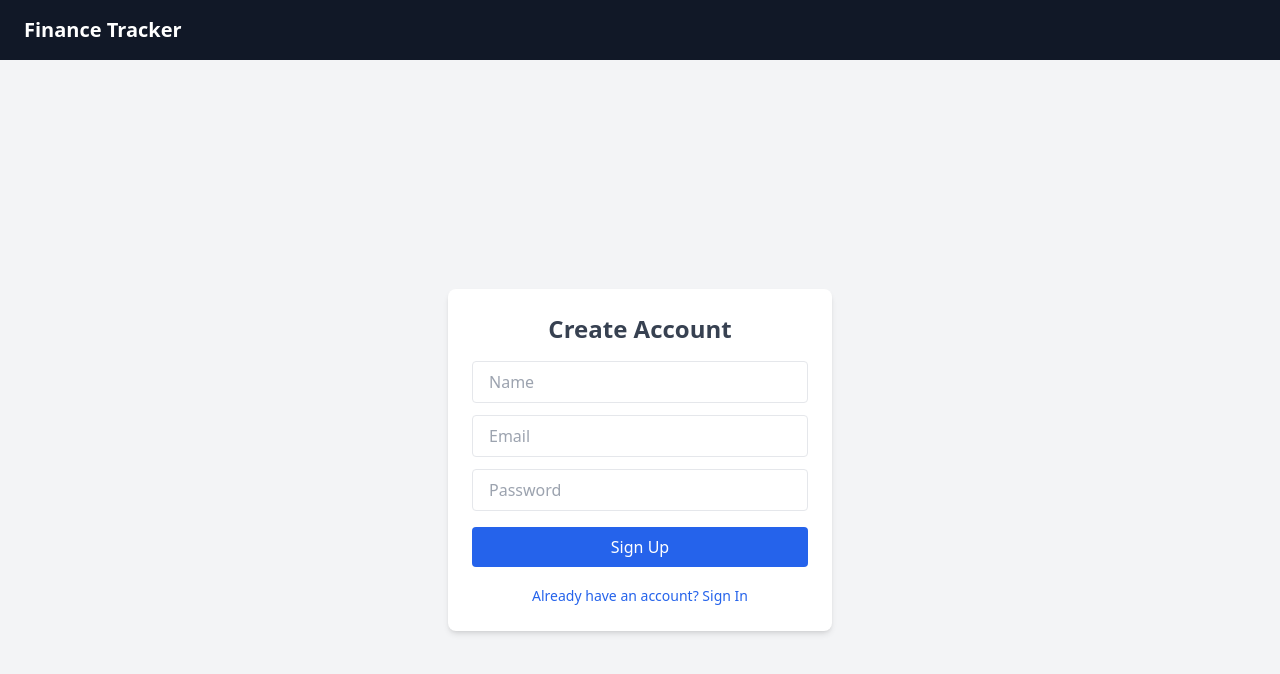
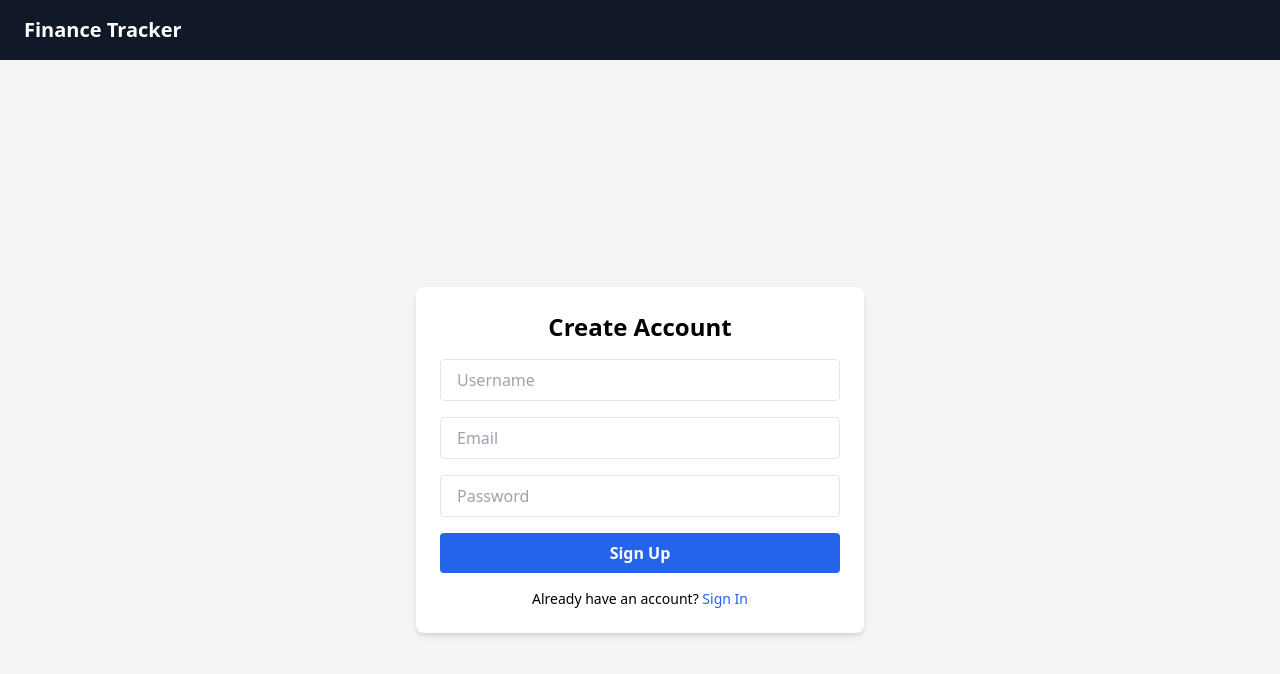
Before and after one commit to shaikh-mohd-samir/FINANCE-TRACKER, a React (Vite) app in the folder frontend/: page /signup in a window 1280 px wide. Shown: the top 674 px of the page. Built offline with nearby package versions, Linux system fonts and the light colour scheme.

Commit message:
Fix auth routing, UI links, and default signup landing

```diff
--- a/frontend/src/App.jsx
+++ b/frontend/src/App.jsx
@@ -1,6 +1,11 @@
-import { BrowserRouter as Router, Routes, Route, Navigate } from "react-router-dom";
+import {
+  BrowserRouter as Router,
+  Routes,
+  Route,
+  Navigate,
+} from "react-router-dom";
+
 import { AuthProvider, useAuth } from "./context/AuthContext";
-
 import Navbar from "./components/Navbar";
 
 import Signup from "./pages/SignUp";
@@ -8,16 +13,17 @@ import Signin from "./pages/SignIn";
 import VerifyOtp from "./pages/VerifyOTP";
 import ForgotPassword from "./pages/ForgotPassword";
 import ResetPassword from "./pages/ResetPassword";
+
 import Home from "./pages/Home";
 import Profile from "./pages/Profile";
 
-/* 🔐 Protected Route */
+/* 🔒 Protected Route */
 function PrivateRoute({ children }) {
   const { user } = useAuth();
   return user ? children : <Navigate to="/signin" replace />;
 }
 
-/* 🌍 All Routes */
+/* 🌍 Routes */
 function AppRoutes() {
   const { user } = useAuth();
 
@@ -27,15 +33,20 @@ function AppRoutes() {
       {user && <Navbar />}
 
       <Routes>
-        {/* 👤 Public Routes */}
-        <Route path="/" element={<Signup />} />
+        {/* 🌐 Public Routes */}
         <Route path="/signup" element={<Signup />} />
         <Route path="/signin" element={<Signin />} />
         <Route path="/verify-otp" element={<VerifyOtp />} />
-        <Route path="/forgot" element={<ForgotPassword />} />
+        <Route path="/forgot-password" element={<ForgotPassword />} />
         <Route path="/reset" element={<ResetPassword />} />
 
-        {/* 🔒 Protected Routes */}
+        {/* 🔁 ROOT REDIRECT (THIS FIXES LOCALHOST) */}
+        <Route
+          path="/"
+          element={<Navigate to={user ? "/home" : "/signup"} replace />}
+        />
+
+        {/* 🔐 Protected Routes */}
         <Route
           path="/home"
           element={
@@ -54,8 +65,11 @@ function AppRoutes() {
           }
         />
 
-        {/* 🧭 Fallback */}
-        <Route path="*" element={<Navigate to="/" replace />} />
+        {/* ❌ Fallback */}
+        <Route
+          path="*"
+          element={<Navigate to={user ? "/home" : "/signup"} replace />}
+        />
       </Routes>
     </>
   );
--- a/frontend/src/api.js
+++ b/frontend/src/api.js
@@ -1,16 +1,14 @@
 import axios from "axios";
 
 const API = axios.create({
-  baseURL: "https://finance-tracker-b9s8.onrender.com/api"
+  baseURL: "http://localhost:5000/api"
 });
 
 API.interceptors.request.use((req) => {
   const token = localStorage.getItem("token");
-
   if (token) {
     req.headers.Authorization = "Bearer " + token;
   }
-
   return req;
 });
 
--- a/frontend/src/pages/Profile.jsx
+++ b/frontend/src/pages/Profile.jsx
@@ -4,6 +4,10 @@ import { useNavigate } from "react-router-dom";
 export default function Profile() {
   const { user, logout } = useAuth();
   const navigate = useNavigate();
+
+  if (!user) {
+    return <p className="text-center mt-10">Loading...</p>;
+  }
 
   return (
     <div className="min-h-screen bg-gray-100 p-6">
@@ -13,7 +17,7 @@ export default function Profile() {
         <div className="space-y-4">
           <div>
             <label className="block text-sm text-gray-500">Username</label>
-            <p className="font-medium">{user.name}</p>
+            <p className="font-medium">{user.username}</p>
           </div>
 
           <div>
--- a/frontend/src/pages/SignIn.jsx
+++ b/frontend/src/pages/SignIn.jsx
@@ -1,9 +1,9 @@
+import { Link } from "react-router-dom";
 import Header from "../components/Header";
 import { useState } from "react";
 import { useNavigate } from "react-router-dom";
 import { useAuth } from "../context/AuthContext";
 import API from "../api";
-
 export default function SignIn() {
   const [email, setEmail] = useState("");
   const [password, setPassword] = useState("");
@@ -37,10 +37,8 @@ export default function SignIn() {
 
   return (
     <>
-      {/* HEADER */}
       <Header />
 
-      {/* SIGN IN CARD */}
       <div className="min-h-screen flex items-center justify-center bg-gray-100 px-4">
         <div className="w-full max-w-md bg-white p-6 rounded-lg shadow-md">
           <h2 className="text-2xl font-semibold text-center text-gray-700 mb-6">
@@ -48,11 +46,10 @@ export default function SignIn() {
           </h2>
 
           {error && (
-            <p className="mb-4 text-center text-red-500 text-sm">
-              {error}
-            </p>
+            <p className="mb-4 text-center text-red-500 text-sm">{error}</p>
           )}
 
+          {/* LOGIN FORM */}
           <form onSubmit={handleSubmit} className="space-y-4">
         <input
         type="email"
@@ -60,7 +57,7 @@ export default function SignIn() {
         value={email}
         onChange={(e) => setEmail(e.target.value)}
         required
-              className="w-full px-4 py-2 border rounded focus:outline-none focus:ring-2 focus:ring-blue-500"
+        className="w-full px-4 py-2 border rounded"
   />
 
         <input
@@ -69,24 +66,37 @@ export default function SignIn() {
         value={password}
         onChange={(e) => setPassword(e.target.value)}
         required
-              className="w-full px-4 py-2 border rounded focus:outline-none focus:ring-2 focus:ring-blue-500"
+        className="w-full px-4 py-2 border rounded"
   />
 
         <button
         type="submit"
         disabled={loading}
-              className="w-full bg-blue-600 text-white py-2 rounded hover:bg-blue-700 transition"
+        className="w-full bg-blue-600 text-white py-2 rounded"
   >
         {loading ? "Signing in..." : "Login"}
       </button>
   </form>
 
+          {/* FORGOT PASSWORD (OUTSIDE FORM) */}
           <div className="mt-4 text-center">
             <button
+            type="button"
             onClick={() => navigate("/forgot-password")}
             className="text-sm text-blue-600 hover:underline"
         >
           Forgot Password?
+        </button>
+      </div>
+
+          <div className="mt-2 text-center text-sm">
+          Don’t have an account?{" "}
+          <button
+          type="button"
+          onClick={() => navigate("/signup")}
+          className="text-blue-600 hover:underline font-medium"
+        >
+          Create account
           </button>
       </div>
         </div>
--- a/frontend/src/pages/SignUp.jsx
+++ b/frontend/src/pages/SignUp.jsx
@@ -1,35 +1,35 @@
+import { useState } from "react";
+import { useNavigate, Link } from "react-router-dom";
+import API from "../api";
 import Header from "../components/Header";
-import { useState } from "react";
-import { useNavigate } from "react-router-dom";
-import API from "../api";
 
 export default function Signup() {
   const navigate = useNavigate();
 
-  const [form, setForm] = useState({
-    name: "",
-    email: "",
-    password: "",
-  });
-
-  const [msg, setMsg] = useState("");
+  const [username, setUsername] = useState("");
+  const [email, setEmail] = useState("");
+  const [password, setPassword] = useState("");
+  const [error, setError] = useState("");
   const [loading, setLoading] = useState(false);
 
-  const submit = async (e) => {
+  const handleSubmit = async (e) => {
     e.preventDefault();
-    setMsg("");
+    setError("");
     setLoading(true);
 
     try {
-      await API.post("/auth/signup", form);
+      const res = await API.post("/auth/signup", {
+        username,
+        email,
+        password,
+      });
 
-      setMsg("Signup successful. Please login.");
+      console.log("SIGNUP SUCCESS 👉", res.data);
 
-      setTimeout(() => {
       navigate("/signin");
-      }, 1200);
     } catch (err) {
-      setMsg(err.response?.data?.message || "Signup failed");
+      console.log("SIGNUP ERROR 👉", err.response?.data);
+      setError(err.response?.data?.message || "Signup failed");
     } finally {
       setLoading(false);
     }
@@ -37,82 +37,68 @@ export default function Signup() {
 
   return (
     <>
-      {/* HEADER */}
       <Header />
 
-      {/* SIGNUP CARD */}
       <div className="min-h-screen flex items-center justify-center bg-gray-100 px-4">
-        <form
-          onSubmit={submit}
-          className="w-full max-w-sm bg-white p-6 rounded-lg shadow-md"
-        >
-          <h2 className="text-2xl font-semibold text-center mb-4 text-gray-700">
+        <div className="w-full max-w-md bg-white p-6 rounded-lg shadow-md">
+          <h2 className="text-2xl font-semibold text-center mb-4">
             Create Account
           </h2>
 
+          {error && (
+            <p className="mb-4 text-center text-sm text-red-500">
+              {error}
+            </p>
+          )}
+
+          <form onSubmit={handleSubmit} className="space-y-4">
             <input
               type="text"
-            placeholder="Name"
-            className="w-full border px-4 py-2 rounded mb-3 focus:outline-none focus:ring-2 focus:ring-blue-500"
-            value={form.name}
-            onChange={(e) =>
-              setForm({ ...form, name: e.target.value })
-            }
+              placeholder="Username"
+              value={username}
+              onChange={(e) => setUsername(e.target.value)}
               required
+              className="w-full px-4 py-2 border rounded focus:outline-none focus:ring-2 focus:ring-blue-500"
             />
 
             <input
               type="email"
               placeholder="Email"
-            className="w-full border px-4 py-2 rounded mb-3 focus:outline-none focus:ring-2 focus:ring-blue-500"
-            value={form.email}
-            onChange={(e) =>
-              setForm({ ...form, email: e.target.value })
-            }
+              value={email}
+              onChange={(e) => setEmail(e.target.value)}
               required
+              className="w-full px-4 py-2 border rounded focus:outline-none focus:ring-2 focus:ring-blue-500"
             />
 
             <input
               type="password"
               placeholder="Password"
-            className="w-full border px-4 py-2 rounded mb-4 focus:outline-none focus:ring-2 focus:ring-blue-500"
-            value={form.password}
-            onChange={(e) =>
-              setForm({ ...form, password: e.target.value })
-            }
+              value={password}
+              onChange={(e) => setPassword(e.target.value)}
               required
+              className="w-full px-4 py-2 border rounded focus:outline-none focus:ring-2 focus:ring-blue-500"
             />
 
             <button
               type="submit"
               disabled={loading}
-            className="w-full bg-blue-600 text-white py-2 rounded hover:bg-blue-700 transition"
+              className="w-full bg-blue-600 text-white py-2 rounded font-semibold hover:bg-blue-700 transition"
             >
-            {loading ? "Creating account..." : "Sign Up"}
+              {loading ? "Signing up..." : "Sign Up"}
             </button>
+          </form>
 
-          {msg && (
-            <p
-              className={`text-sm mt-3 text-center ${
-                msg.includes("successful")
-                  ? "text-green-600"
-                  : "text-red-500"
-              }`}
+          {/* ✅ SIGN IN LINK */}
+          <div className="mt-4 text-center text-sm">
+            Already have an account?{" "}
+            <Link
+              to="/signin"
+              className="text-blue-600 hover:underline font-medium"
             >
-              {msg}
-            </p>
-          )}
-
-          <div className="mt-4 text-center">
-            <button
-              type="button"
-              onClick={() => navigate("/signin")}
-              className="text-sm text-blue-600 hover:underline"
-            >
-              Already have an account? Sign In
-            </button>
+              Sign In
+            </Link>
           </div>
-        </form>
+        </div>
       </div>
     </>
   );
```
Also changed, not shown: frontend/src/pages/ForgotPassword.jsx (+22 -11 lines). Lines whose indentation alone changed are shown as unchanged.
